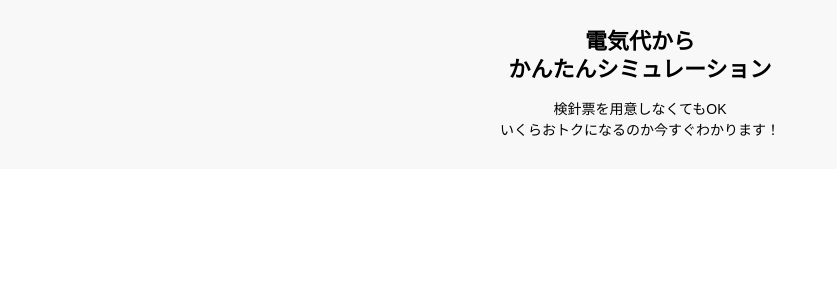
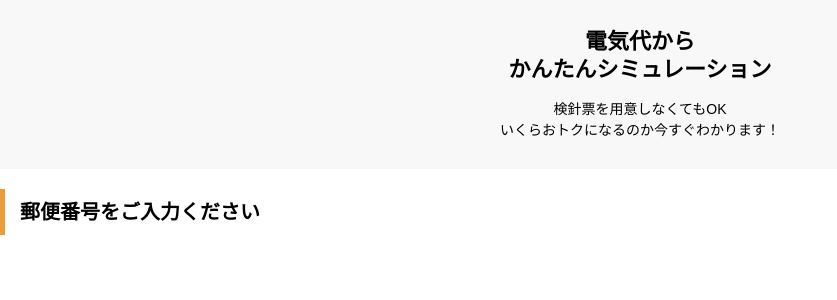
Before and after one commit to enechange/coding-challenge, a React (Create React App) app in the folder frontend_challenge_3/challenges/yuto-ono/: page / in a window 1280 px wide. Shown: the top 300 px of the page, without its empty margins (0-837 px from the left). Built offline with nearby package versions, Linux system fonts and the light colour scheme.

Commit message:
郵便番号の見出し

```diff
--- a/frontend_challenge_3/challenges/yuto-ono/src/App.tsx
+++ b/frontend_challenge_3/challenges/yuto-ono/src/App.tsx
@@ -1,11 +1,13 @@
 import Header from "./components/Header"
+import ZipSection from "./components/ZipSection"
 
 function App() {
   return (
     <div className="App">
       <Header />
+      <ZipSection />
     </div>
-  );
+  )
 }
 
-export default App;
+export default App
--- /dev/null
+++ b/frontend_challenge_3/challenges/yuto-ono/src/components/Heading.module.scss
@@ -0,0 +1,16 @@
+.heading {
+  position: relative;
+  padding: 8px 0;
+  font-size: 20px;
+  font-weight: bold;
+
+  &:before {
+    content: '';
+    position: absolute;
+    top: 0;
+    bottom: 0;
+    left: -20px;
+    width: 5px;
+    background-color: #ed9b38;
+  }
+}
--- /dev/null
+++ b/frontend_challenge_3/challenges/yuto-ono/src/components/Heading.tsx
@@ -0,0 +1,7 @@
+import styles from "./Heading.module.scss"
+
+const Heading: React.FC = ({ children }) => {
+  return <h2 className={styles.heading}>{children}</h2>
+}
+
+export default Heading
--- /dev/null
+++ b/frontend_challenge_3/challenges/yuto-ono/src/components/Section.module.scss
@@ -0,0 +1,3 @@
+.section {
+  padding: 20px;
+}
--- /dev/null
+++ b/frontend_challenge_3/challenges/yuto-ono/src/components/Section.tsx
@@ -0,0 +1,11 @@
+import styles from "./Section.module.scss"
+
+const Section: React.FC = ({ children }) => {
+  return (
+    <section className={styles.section}>
+      {children}
+    </section>
+  )
+}
+
+export default Section
--- /dev/null
+++ b/frontend_challenge_3/challenges/yuto-ono/src/components/ZipSection.tsx
@@ -0,0 +1,12 @@
+import Heading from "./Heading"
+import Section from "./Section"
+
+const ZipSection: React.FC = () => {
+  return (
+    <Section>
+      <Heading>郵便番号をご入力ください</Heading>
+    </Section>
+  )
+}
+
+export default ZipSection
```
